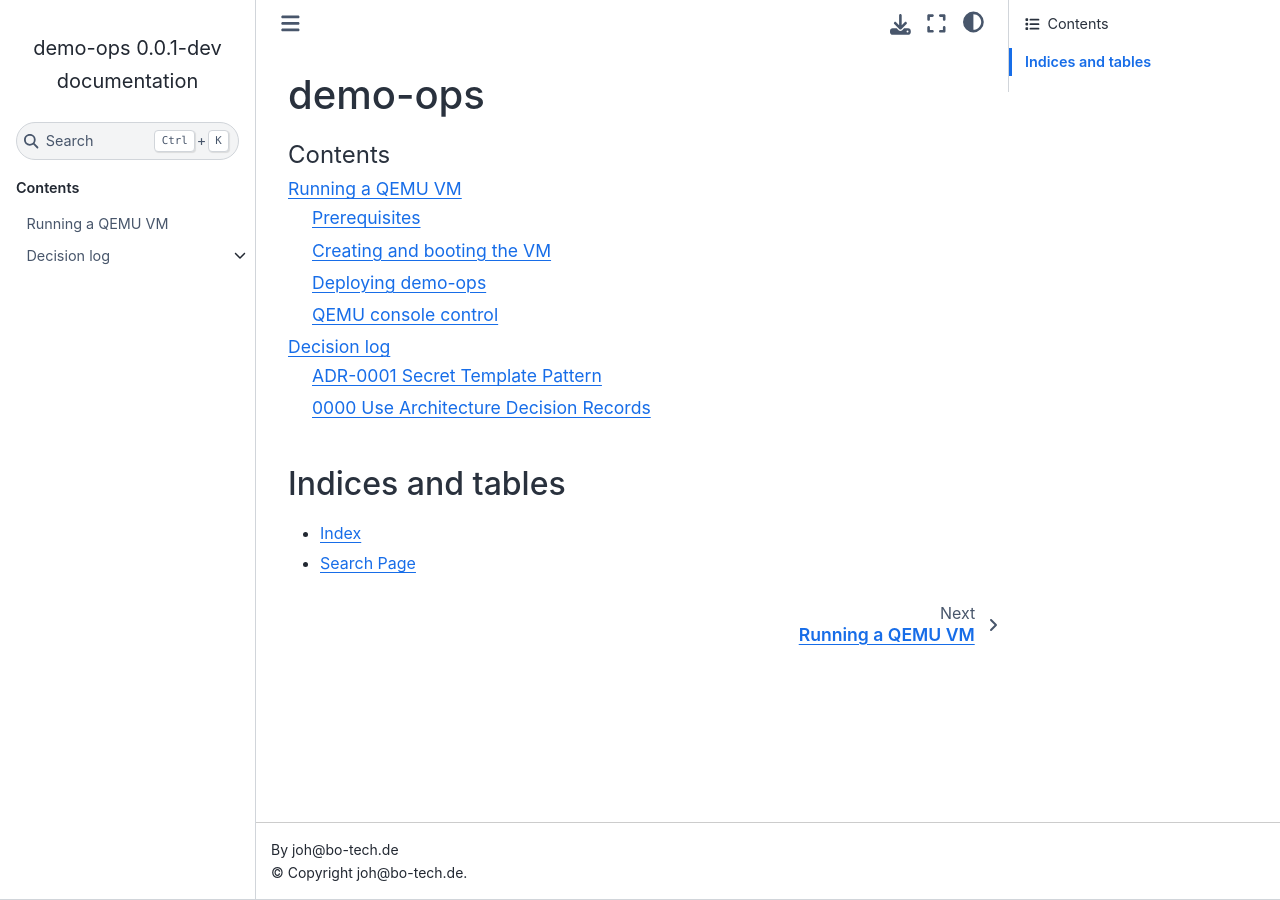
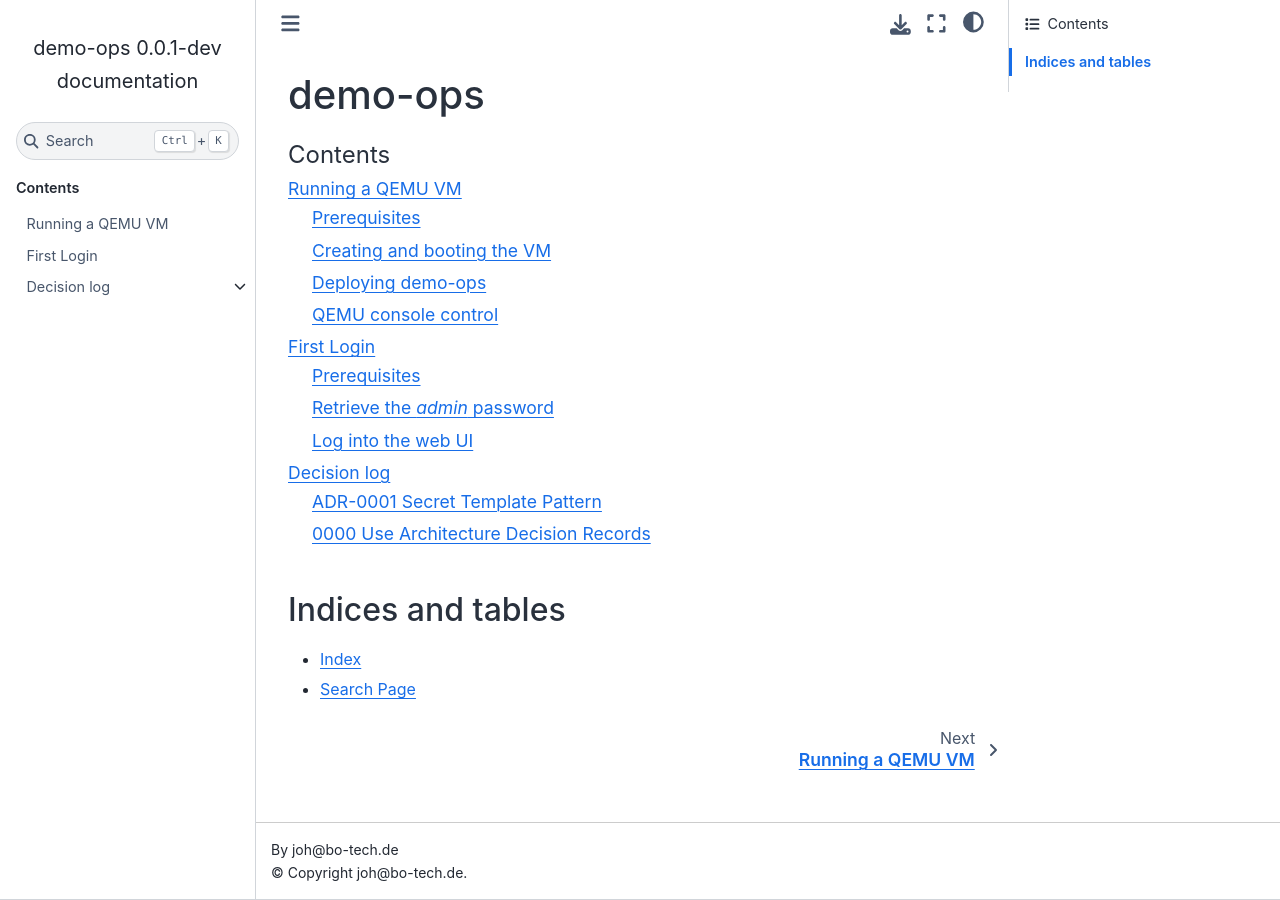
Before and after one commit to bo-tech/demo-ops, a Sphinx documentation site: the page built from docs/index.rst, in a window 1280 px wide. Built offline with Sphinx 7.4.7 and the Sphinx Book theme 1.1.4, drawn with Linux system fonts in a browser that asks for light colours; some of the changed lines change nothing that is shown.

Commit message:
docs: Add first-login guide for admin user

```diff
--- /dev/null
+++ b/docs/first-login.rst
@@ -0,0 +1,38 @@
+===========
+First Login
+===========
+
+After deploying the cluster and Flux has reconciled all applications,
+you can log into the system with the `admin` user.
+
+
+Prerequisites
+=============
+
+- ``kubectl`` available on your workstation
+- Kubeconfig pointing to the deployed cluster
+
+
+Retrieve the `admin` password
+=============================
+
+The `admin` password is stored in the ``lldap-secret`` Kubernetes secret
+in the ``security`` namespace. Extract it with:
+
+.. code-block:: bash
+
+   kubectl get secret lldap-secret -n security \
+     -o jsonpath='{.data.LLDAP_LDAP_USER_PASS}' | base64 -d
+
+The `admin` username is ``admin``.
+
+
+Log into the web UI
+===================
+
+Open the LLDAP web interface in your browser and log in with the
+`admin` credentials. From there you can manage users and groups.
+
+All other applications are protected by Authelia, which authenticates
+against LLDAP. The same `admin` credentials work for Authelia-protected
+services.
--- a/docs/index.rst
+++ b/docs/index.rst
@@ -7,6 +7,7 @@
    :caption: Contents
 
    run-qemu-vm
+   first-login
    decision-log
 
 
```
